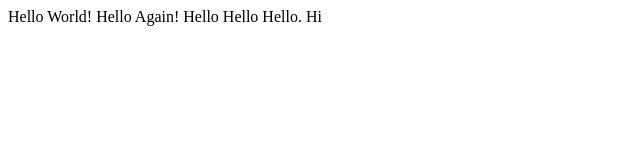
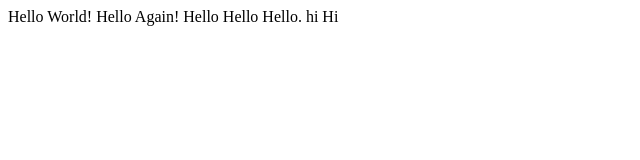
Before and after one commit to naskido/cs50web, a plain HTML site: page index.html in a window 1280 px wide. Shown: the full height of the page, 0-640 px from the left. Drawn offline with Linux system fonts and the light colour scheme.

Commit message:
Update index.html

```diff
--- a/index.html
+++ b/index.html
@@ -5,7 +5,8 @@
   </head>
 
   <body>
-    Hello World! Hello Again! Hello Hello Hello.
+    Hello World! Hello Again! Hello Hello Hello. hi
+
     Hi
   </body>
 
```
